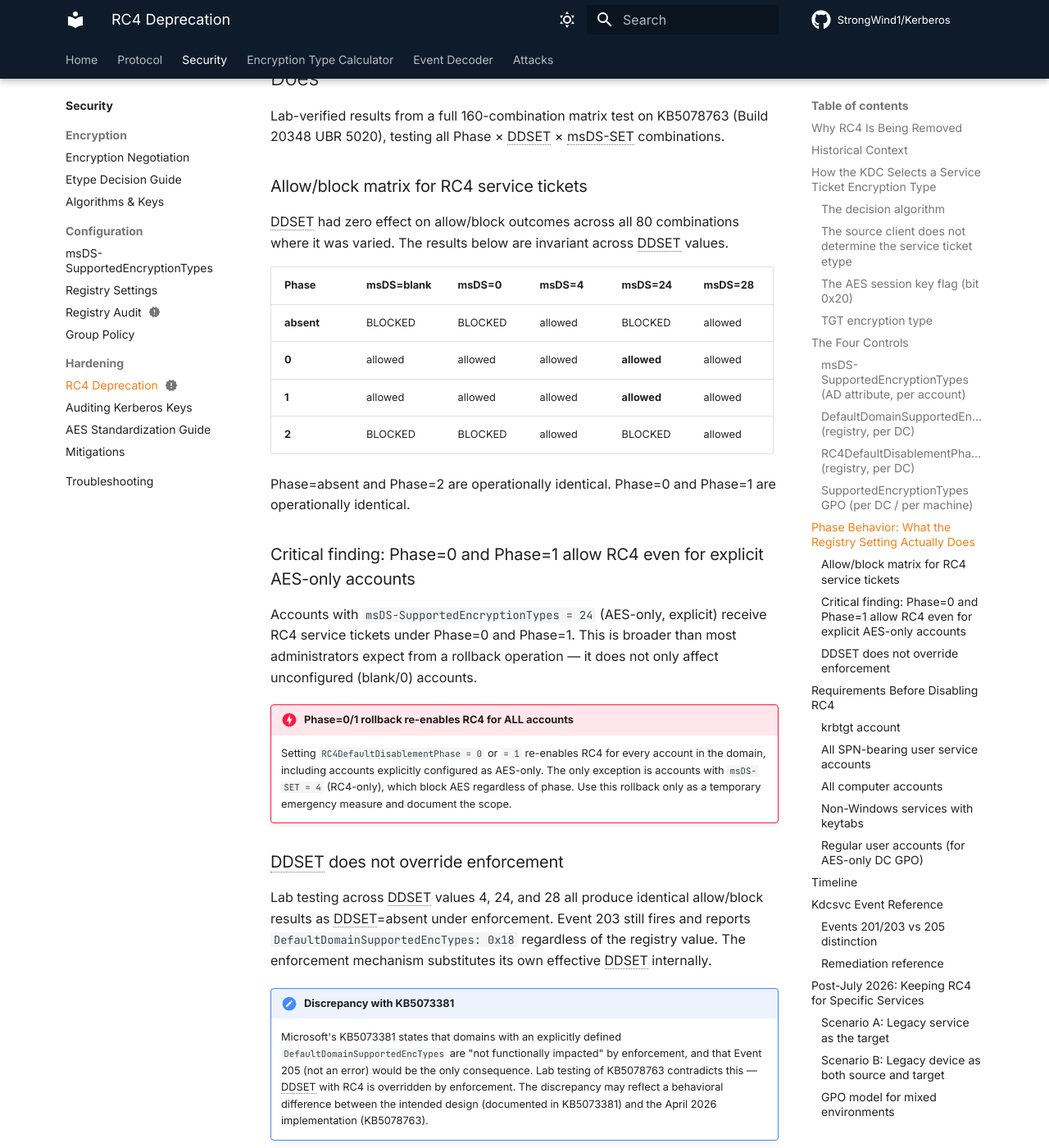
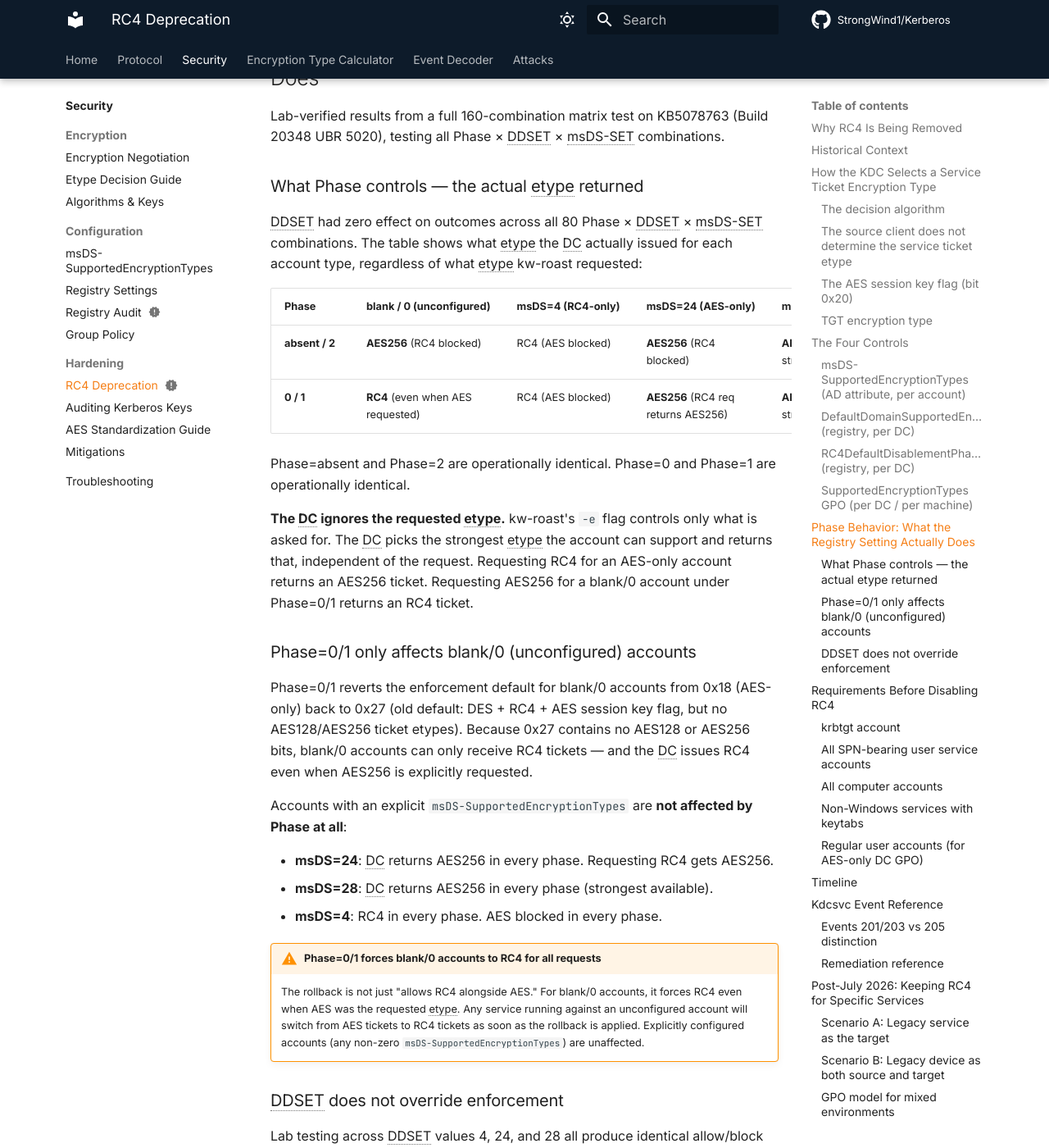
Before and after one commit to StrongWind1/Kerberos, an MkDocs documentation site: the page built from content/security/rc4-deprecation.md, in a window 1280 px wide and 1400 px high, scrolled down 5586 px. Shown: the whole window at 82% size. Built offline with MkDocs 1.6.1 and Material for MkDocs 9.7.7, drawn with Linux system fonts in a browser that asks for light colours; plug-ins that fetch from the network failed and are left out; comment, search, counter and statistics services are not loaded.

Commit message:
fix: correct matrix findings - DC picks strongest etype regardless of request

```diff
--- a/content/security/rc4-deprecation.md
+++ b/content/security/rc4-deprecation.md
@@ -128,28 +128,37 @@ On a **workstation or member server**: controls what etypes the client advertise
 
 Lab-verified results from a full 160-combination matrix test on KB5078763 (Build 20348 UBR 5020), testing all Phase × DDSET × msDS-SET combinations.
 
-### Allow/block matrix for RC4 service tickets
+### What Phase controls — the actual etype returned
 
-DDSET had zero effect on allow/block outcomes across all 80 combinations where it was varied.  The results below are invariant across DDSET values.
+DDSET had zero effect on outcomes across all 80 Phase × DDSET × msDS-SET combinations.
+The table shows what etype the DC actually issued for each account type, regardless of
+what etype kw-roast requested:
 
-| Phase | msDS=blank | msDS=0 | msDS=4 | msDS=24 | msDS=28 |
-|---|---|---|---|---|---|
-| **absent** | BLOCKED | BLOCKED | allowed | BLOCKED | allowed |
-| **0** | allowed | allowed | allowed | **allowed** | allowed |
-| **1** | allowed | allowed | allowed | **allowed** | allowed |
-| **2** | BLOCKED | BLOCKED | allowed | BLOCKED | allowed |
+| Phase | blank / 0 (unconfigured) | msDS=4 (RC4-only) | msDS=24 (AES-only) | msDS=28 (RC4+AES) |
+|---|---|---|---|---|
+| **absent / 2** | **AES256** (RC4 blocked) | RC4 (AES blocked) | **AES256** (RC4 blocked) | **AES256** (DC picks strongest) |
+| **0 / 1** | **RC4** (even when AES requested) | RC4 (AES blocked) | **AES256** (RC4 req returns AES256) | **AES256** (DC picks strongest) |
 
 Phase=absent and Phase=2 are operationally identical.  Phase=0 and Phase=1 are operationally identical.
 
-### Critical finding: Phase=0 and Phase=1 allow RC4 even for explicit AES-only accounts
+**The DC ignores the requested etype.**  kw-roast's `-e` flag controls only what is asked for.  The DC picks the strongest etype the account can support and returns that, independent of the request.  Requesting RC4 for an AES-only account returns an AES256 ticket.  Requesting AES256 for a blank/0 account under Phase=0/1 returns an RC4 ticket.
 
-Accounts with `msDS-SupportedEncryptionTypes = 24` (AES-only, explicit) receive RC4 service tickets under Phase=0 and Phase=1.  This is broader than most administrators expect from a rollback operation — it does not only affect unconfigured (blank/0) accounts.
+### Phase=0/1 only affects blank/0 (unconfigured) accounts
 
-!!! danger "Phase=0/1 rollback re-enables RC4 for ALL accounts"
-    Setting `RC4DefaultDisablementPhase = 0` or `= 1` re-enables RC4 for every account in
-    the domain, including accounts explicitly configured as AES-only.  The only exception
-    is accounts with `msDS-SET = 4` (RC4-only), which block AES regardless of phase.
-    Use this rollback only as a temporary emergency measure and document the scope.
+Phase=0/1 reverts the enforcement default for blank/0 accounts from 0x18 (AES-only) back to 0x27 (old default: DES + RC4 + AES session key flag, but no AES128/AES256 ticket etypes).  Because 0x27 contains no AES128 or AES256 bits, blank/0 accounts can only receive RC4 tickets — and the DC issues RC4 even when AES256 is explicitly requested.
+
+Accounts with an explicit `msDS-SupportedEncryptionTypes` are **not affected by Phase at all**:
+
+- **msDS=24**: DC returns AES256 in every phase.  Requesting RC4 gets AES256.
+- **msDS=28**: DC returns AES256 in every phase (strongest available).
+- **msDS=4**: RC4 in every phase.  AES blocked in every phase.
+
+!!! warning "Phase=0/1 forces blank/0 accounts to RC4 for all requests"
+    The rollback is not just "allows RC4 alongside AES."  For blank/0 accounts, it forces
+    RC4 even when AES was the requested etype.  Any service running against an unconfigured
+    account will switch from AES tickets to RC4 tickets as soon as the rollback is applied.
+    Explicitly configured accounts (any non-zero `msDS-SupportedEncryptionTypes`) are
+    unaffected.
 
 ### DDSET does not override enforcement
 
```
Also changed, not shown: docs/matrix-findings.md (+102 -124 lines).
